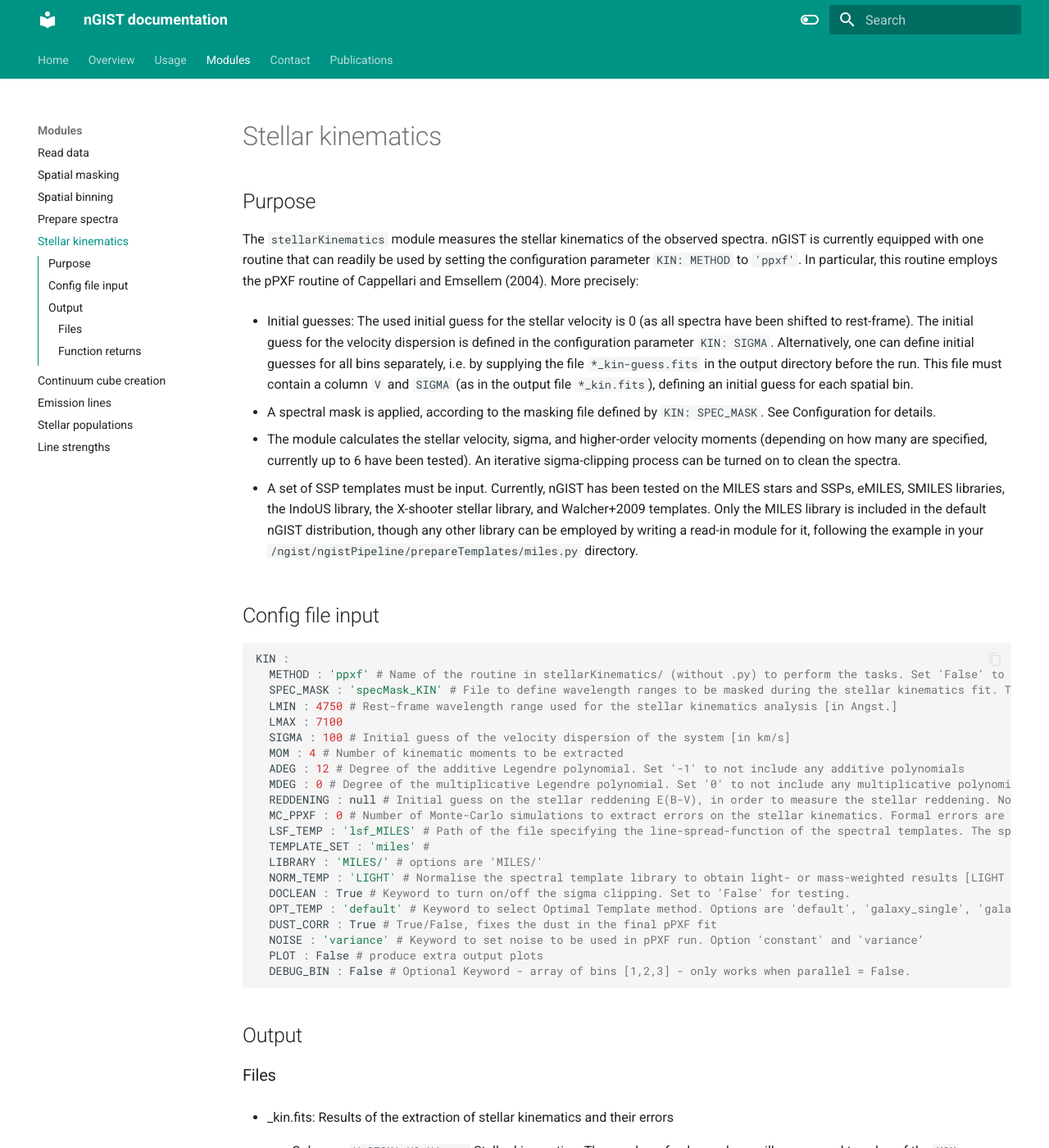
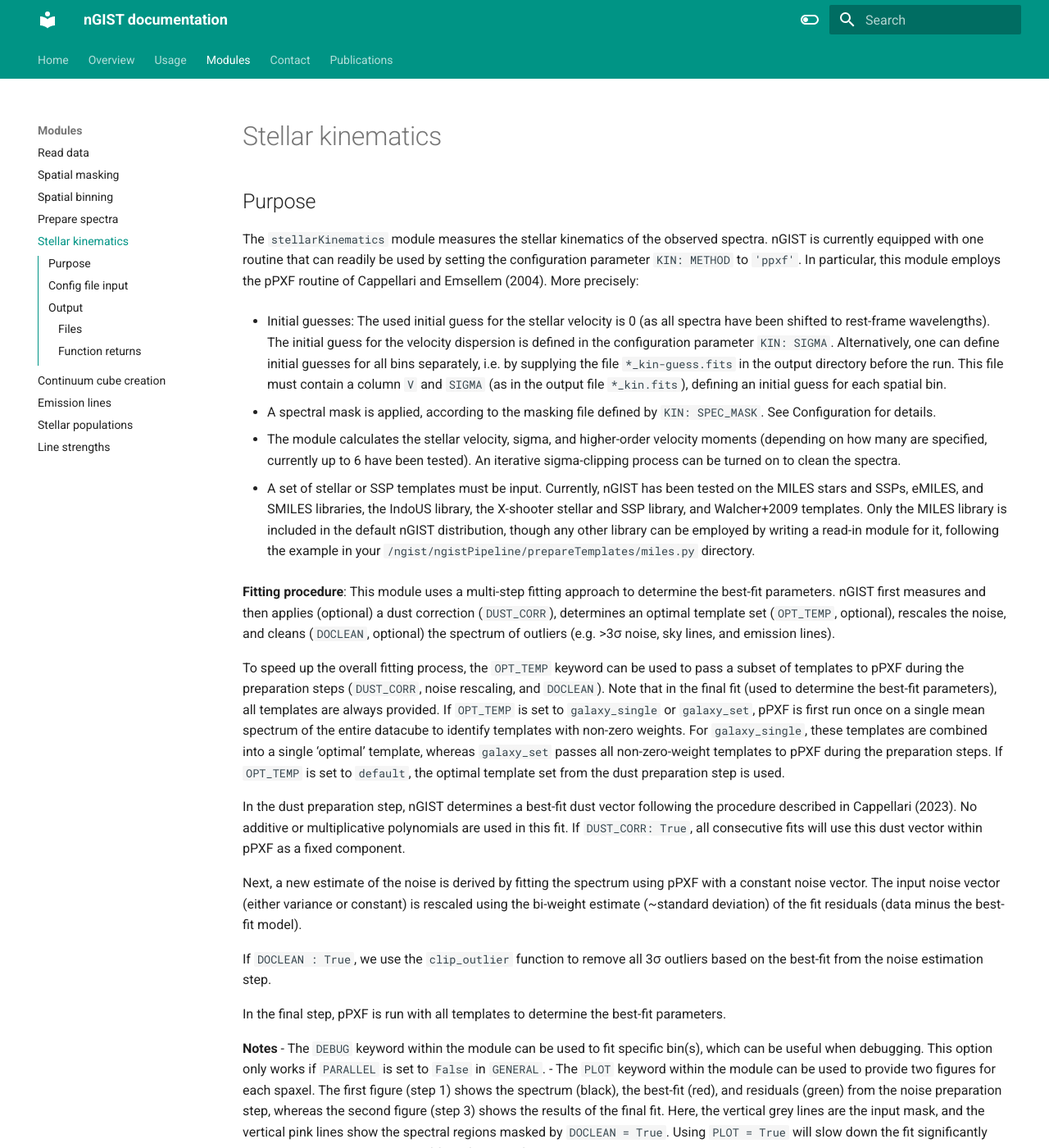
Before and after one commit to geckos-survey/gist-documentation, an MkDocs documentation site: the page built from docs/modules/stellar_kinematics.md, in a window 1280 px wide and 1400 px high. Shown: the whole window at 82% size. Built offline with MkDocs 1.6.1 and Material for MkDocs 9.7.7, drawn with Linux system fonts in a browser that asks for light colours; some of the changed text lies outside the part shown.

Commit message:
Enhance documentation for stellar kinematics module
Added details on fitting procedure and notes for debugging and plotting.

```diff
--- a/docs/modules/stellar_kinematics.md
+++ b/docs/modules/stellar_kinematics.md
@@ -1,15 +1,33 @@
 # Stellar kinematics
 
 ## Purpose
-The `stellarKinematics` module measures the stellar kinematics of the observed spectra. nGIST is currently equipped with one routine that can readily be used by setting the configuration parameter `KIN: METHOD` to `'ppxf'`. In particular, this routine employs the pPXF routine of Cappellari and Emsellem (2004). More precisely:
+The `stellarKinematics` module measures the stellar kinematics of the observed spectra. nGIST is currently equipped with one routine that can readily be used by setting the configuration parameter `KIN: METHOD` to `'ppxf'`. In particular, this module employs the pPXF routine of Cappellari and Emsellem (2004). More precisely:
 
-- Initial guesses: The used initial guess for the stellar velocity is 0 (as all spectra have been shifted to rest-frame). The initial guess for the velocity dispersion is defined in the configuration parameter `KIN: SIGMA`. Alternatively, one can define initial guesses for all bins separately, i.e. by supplying the file `*_kin-guess.fits` in the output directory before the run. This file must contain a column `V` and `SIGMA` (as in the output file `*_kin.fits`), defining an initial guess for each spatial bin.
+- Initial guesses: The used initial guess for the stellar velocity is 0 (as all spectra have been shifted to rest-frame wavelengths). The initial guess for the velocity dispersion is defined in the configuration parameter `KIN: SIGMA`. Alternatively, one can define initial guesses for all bins separately, i.e. by supplying the file `*_kin-guess.fits` in the output directory before the run. This file must contain a column `V` and `SIGMA` (as in the output file `*_kin.fits`), defining an initial guess for each spatial bin.
 
 - A spectral mask is applied, according to the masking file defined by `KIN: SPEC_MASK`. See Configuration for details.
 
 - The module calculates the stellar velocity, sigma, and higher-order velocity moments (depending on how many are specified, currently up to 6 have been tested). An iterative sigma-clipping process can be turned on to clean the spectra.
 
-- A set of SSP templates must be input. Currently, nGIST has been tested on the MILES stars and SSPs, eMILES, SMILES libraries, the IndoUS library, the X-shooter stellar library, and Walcher+2009 templates. Only the MILES library is included in the default nGIST distribution, though any other library can be employed by writing a read-in module for it, following the example in your `/ngist/ngistPipeline/prepareTemplates/miles.py` directory.
+- A set of stellar or SSP templates must be input. Currently, nGIST has been tested on the MILES stars and SSPs, eMILES, and SMILES libraries, the IndoUS library, the X-shooter stellar and SSP library, and Walcher+2009 templates. Only the MILES library is included in the default nGIST distribution, though any other library can be employed by writing a read-in module for it, following the example in your `/ngist/ngistPipeline/prepareTemplates/miles.py` directory.
+
+**Fitting procedure**: This module uses a multi-step fitting approach to determine the best-fit parameters. nGIST first measures and then applies (optional) a dust correction (`DUST_CORR`), determines an optimal template set (`OPT_TEMP`, optional), rescales the noise, and cleans (`DOCLEAN`, optional) the spectrum of outliers (e.g. >3σ noise, sky lines, and emission lines).
+
+To speed up the overall fitting process, the `OPT_TEMP` keyword can be used to pass a subset of templates to pPXF during the preparation steps (`DUST_CORR`, noise rescaling, and `DOCLEAN`). Note that in the final fit (used to determine the best-fit parameters), all templates are always provided. If `OPT_TEMP` is set to `galaxy_single` or `galaxy_set`, pPXF is first run once on a single mean spectrum of the entire datacube to identify templates with non-zero weights. For `galaxy_single`, these templates are combined into a single ‘optimal’ template, whereas `galaxy_set` passes all non-zero-weight templates to pPXF during the preparation steps. If `OPT_TEMP` is set to `default`, the optimal template set from the dust preparation step is used.
+
+In the dust preparation step, nGIST determines a best-fit dust vector following the procedure described in Cappellari (2023). No additive or multiplicative polynomials are used in this fit. If `DUST_CORR: True`, all consecutive fits will use this dust vector within pPXF as a fixed component.
+
+Next, a new estimate of the noise is derived by fitting the spectrum using pPXF with a constant noise vector. The input noise vector (either variance or constant) is rescaled using the bi-weight estimate (~standard deviation) of the fit residuals (data minus the best-fit model).
+
+If `DOCLEAN : True`, we use the `clip_outlier` function to remove all 3σ outliers based on the best-fit from the noise estimation step.
+
+In the final step, pPXF is run with all templates to determine the best-fit parameters.
+
+**Notes**
+-	The `DEBUG` keyword within the module can be used to fit specific bin(s), which can be useful when debugging. This option only works if `PARALLEL` is set to `False` in `GENERAL`.
+-	The `PLOT` keyword within the module can be used to provide two figures for each spaxel. The first figure (step 1) shows the spectrum (black), the best-fit (red), and residuals (green) from the noise preparation step, whereas the second figure (step 3) shows the results of the final fit. Here, the vertical grey lines are the input mask, and the vertical pink lines show the spectral regions masked by `DOCLEAN = True`.
+Using `PLOT = True` will slow down the fit significantly and will create a large number of files if you are fitting many bins.
+
 
 ## Config file input
 
```
